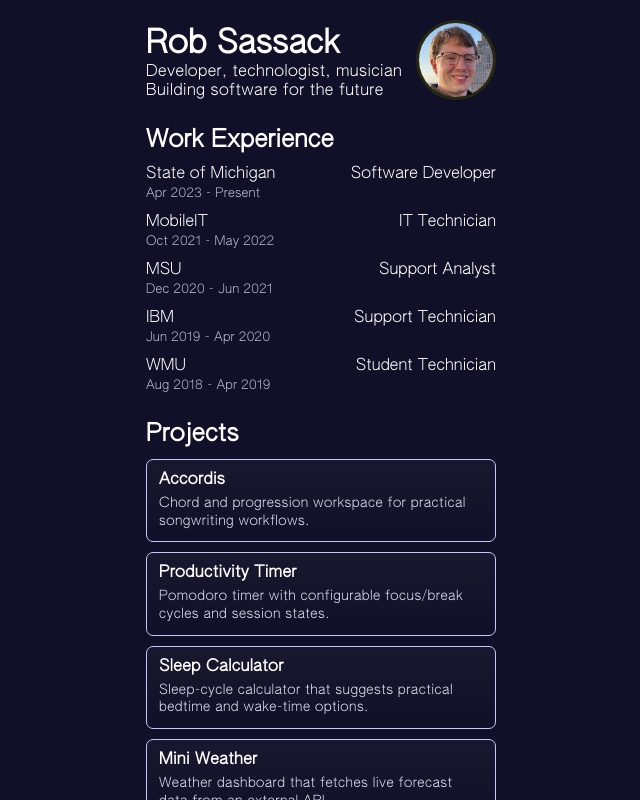
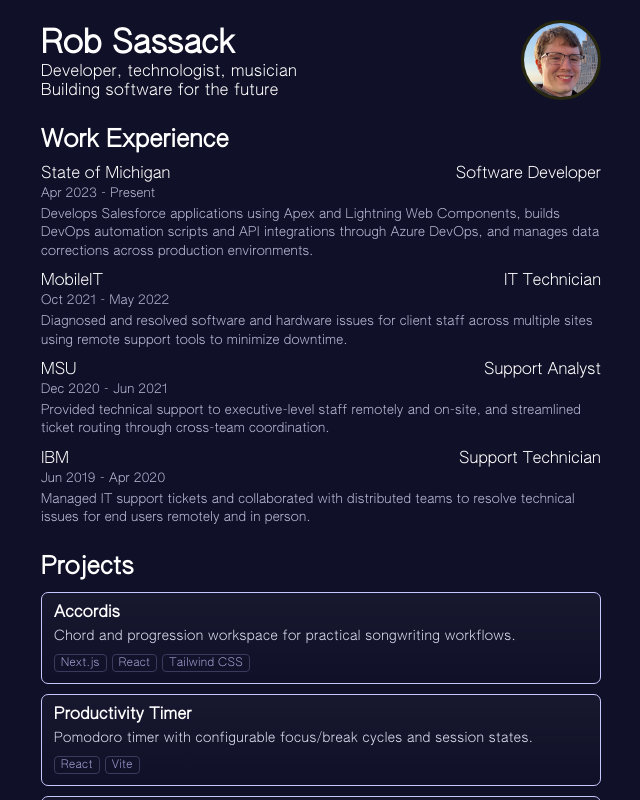
Before and after one commit to robsassack/robsassack.github.io, a React (Vite) app: page / in a window 1280 px wide. Shown: the top 800 px of the page, without its empty margins (319-959 px from the left). Built offline with nearby package versions, Linux system fonts and the light colour scheme.

Commit message:
Addtional improvements to styling

```diff
--- a/src/App.css
+++ b/src/App.css
@@ -25,7 +25,7 @@ body {
 }
 
 .App {
-  width: 350px;
+  width: 560px;
   max-width: calc(100vw - 24px);
   margin: 0 auto;
   padding: 20px 0;
@@ -112,6 +112,22 @@ body {
   color: #dbdbef;
 }
 
+.projects--tags {
+  display: flex;
+  flex-wrap: wrap;
+  gap: 5px;
+  margin-top: 8px;
+}
+
+.projects--tag {
+  font-size: 0.72rem;
+  color: #9d9dcf;
+  border: 1px solid #3a3a5c;
+  border-radius: 4px;
+  padding: 1px 6px;
+  letter-spacing: 0.3px;
+}
+
 .projects--item:hover {
   transform: translateY(-1px);
   border-color: #ffffff;
@@ -159,6 +175,14 @@ body {
   margin-top: 2px;
   color: #b7b7d3;
   font-size: 0.8rem;
+  letter-spacing: 0.2px;
+}
+
+.job-description {
+  margin-top: 4px;
+  color: #b7b7d3;
+  font-size: 0.82rem;
+  line-height: 1.4;
   letter-spacing: 0.2px;
 }
 
--- a/src/components/Content.jsx
+++ b/src/components/Content.jsx
@@ -9,6 +9,7 @@ function Content() {
             <span className='title'>Software Developer</span>
           </div>
           <p className='job-dates'>Apr 2023 - Present</p>
+          <p className='job-description'>Develops Salesforce applications using Apex and Lightning Web Components, builds DevOps automation scripts and API integrations through Azure DevOps, and manages data corrections across production environments.</p>
         </div>
         <div className='job'>
           <div className='jobs'>
@@ -16,6 +17,7 @@ function Content() {
             <span className='title'>IT Technician</span>
           </div>
           <p className='job-dates'>Oct 2021 - May 2022</p>
+          <p className='job-description'>Diagnosed and resolved software and hardware issues for client staff across multiple sites using remote support tools to minimize downtime.</p>
         </div>
         <div className='job'>
           <div className='jobs'>
@@ -23,6 +25,7 @@ function Content() {
             <span className='title'>Support Analyst</span>
           </div>
           <p className='job-dates'>Dec 2020 - Jun 2021</p>
+          <p className='job-description'>Provided technical support to executive-level staff remotely and on-site, and streamlined ticket routing through cross-team coordination.</p>
         </div>
         <div className='job'>
           <div className='jobs'>
@@ -30,14 +33,9 @@ function Content() {
             <span className='title'>Support Technician</span>
           </div>
           <p className='job-dates'>Jun 2019 - Apr 2020</p>
+          <p className='job-description'>Managed IT support tickets and collaborated with distributed teams to resolve technical issues for end users remotely and in person.</p>
         </div>
-        <div className='job'>
-          <div className='jobs'>
-            <span className='company'>WMU</span>
-            <span className='title'>Student Technician</span>
-          </div>
-          <p className='job-dates'>Aug 2018 - Apr 2019</p>
-        </div>
+
       </div>
     </section>
   );
--- a/src/components/Projects.jsx
+++ b/src/components/Projects.jsx
@@ -13,6 +13,13 @@ function Projects() {
         <div className='projects--item'>
           <p className='projects--title'>{project.title}</p>
           <p className='projects--description'>{project.description}</p>
+          {project.tech && (
+            <div className='projects--tags'>
+              {project.tech.map((tag) => (
+                <span key={tag} className='projects--tag'>{tag}</span>
+              ))}
+            </div>
+          )}
         </div>
       </a>
     );
--- a/src/components/Socials.jsx
+++ b/src/components/Socials.jsx
@@ -1,7 +1,7 @@
 function Socials() {
   return (
     <nav className='socials' aria-label='Social links'>
-      <a href='./Resume_Robert-Sassack-0326_v1.pdf' target='_blank' rel='noopener noreferrer'>Resume</a>
+      <a href='./resume.pdf' target='_blank' rel='noopener noreferrer'>Resume</a>
       <a href='https://github.com/robsassack' target='_blank' rel='noopener noreferrer'>GitHub</a>
       <a href='https://linkedin.com/in/robsassack' target='_blank' rel='noopener noreferrer'>LinkedIn</a>
     </nav>
--- a/src/projectsData.js
+++ b/src/projectsData.js
@@ -4,30 +4,35 @@ export default {
       id: 20,
       title: "Accordis",
       description: "Chord and progression workspace for practical songwriting workflows.",
+      tech: ["Next.js", "React", "Tailwind CSS"],
       url: "https://robsassack.github.io/accordis",
     },
     {
       id: 19,
       title: "Productivity Timer",
       description: "Pomodoro timer with configurable focus/break cycles and session states.",
+      tech: ["React", "Vite"],
       url: "https://robsassack.github.io/productivity-timer/",
     },
     {
       id: 1,
       title: "Sleep Calculator",
       description: "Sleep-cycle calculator that suggests practical bedtime and wake-time options.",
+      tech: ["React", "Vite"],
       url: "https://robsassack.github.io/sleep-calc-react/",
     },
     {
       id: 3,
       title: "Mini Weather",
       description: "Weather dashboard that fetches live forecast data from an external API.",
+      tech: ["JavaScript", "CSS"],
       url: "https://robsassack.github.io/weather/",
     },
     {
       id: 2,
       title: "Quiz Game",
       description: "Trivia game with API-loaded questions and built-in score tracking.",
+      tech: ["React", "Vite"],
       url: "https://robsassack.github.io/quiz-game/",
     },
   ],
```
Also changed, not shown: src/components/Calendar.jsx (deleted, +0 -26 lines), 1 other file (tests, documents, lock files or other folders).
